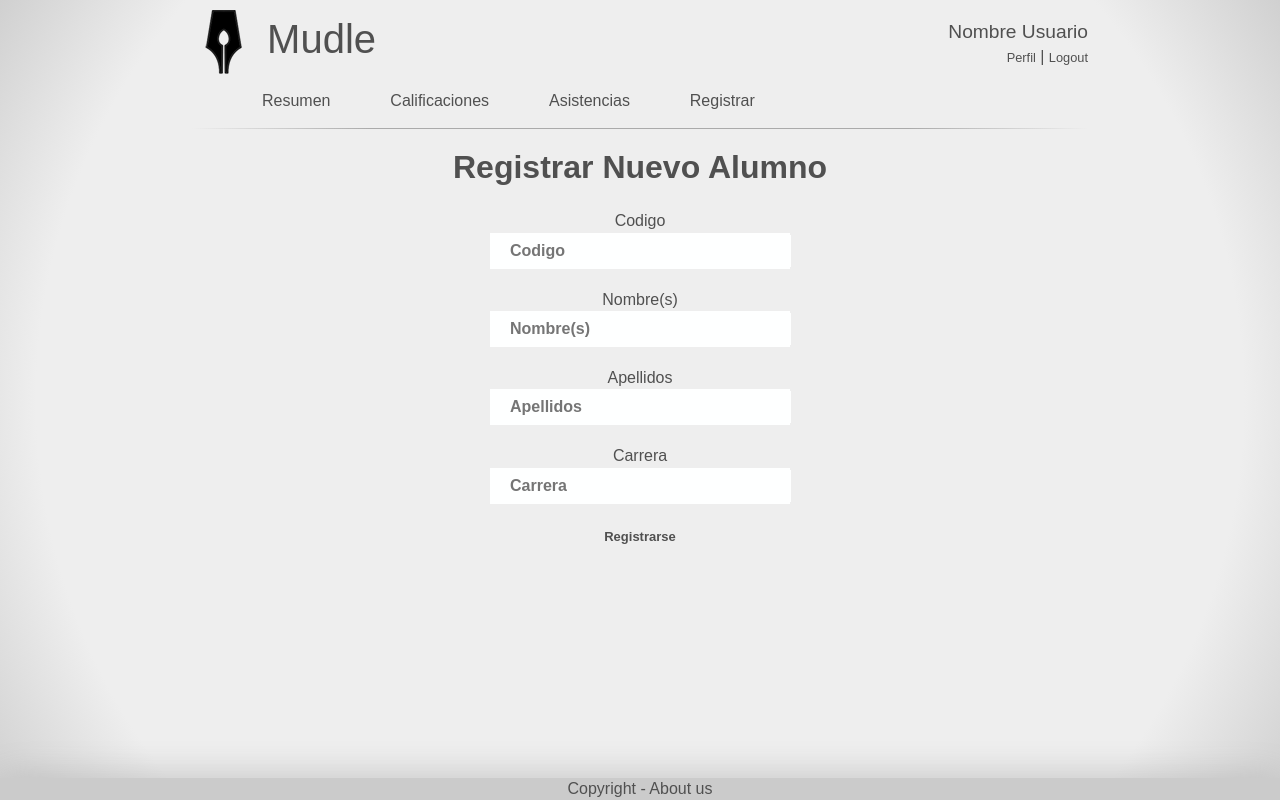
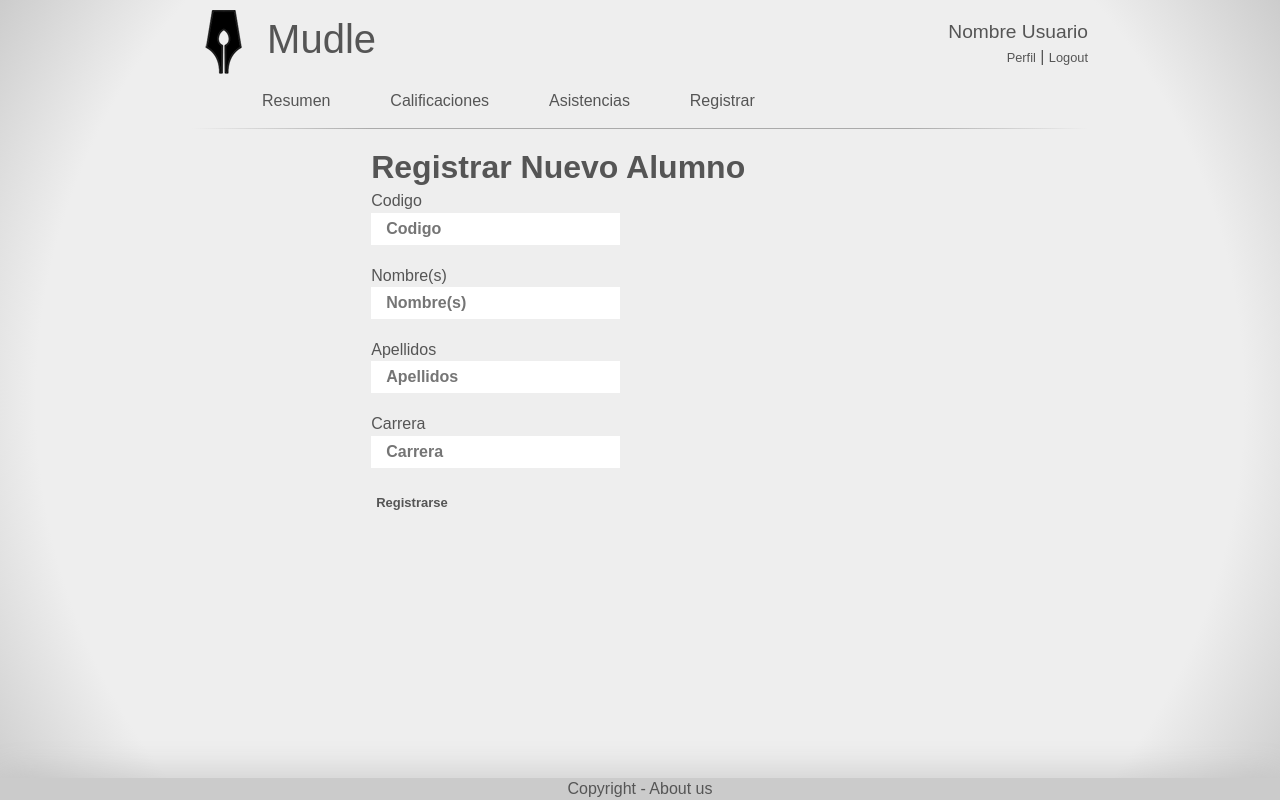
Before and after one commit to davidcavazos/user100, a PHP site: page /registrar.html in a window 1280 px wide. Run offline with PHP 8.4, Linux system fonts and the light colour scheme.

Commit message:
Cleaned up CSS and HTML

```diff
--- a/css/main.css
+++ b/css/main.css
@@ -98,25 +98,37 @@ textarea {
 }
 html {
   height: 100%;
-  background: #eeeeee;
-  background: -moz-radial-gradient(center, circle cover,  #eeeeee 0%, #eeeeee 80%, #d0d0d0 100%);
-  background: -webkit-gradient(radial, center center, 0px, center center, 100%, color-stop(0%,#eeeeee), color-stop(80%,#eeeeee), color-stop(100%,#d0d0d0));
-  background: -webkit-radial-gradient(center, circle cover,  #eeeeee 0%,#eeeeee 80%,#d0d0d0 100%);
-  background: -o-radial-gradient(center, circle cover,  #eeeeee 0%,#eeeeee 80%,#d0d0d0 100%);
-  background: -ms-radial-gradient(center, circle cover,  #eeeeee 0%,#eeeeee 80%,#d0d0d0 100%);
-  background: radial-gradient(circle at center,  #eeeeee 0%,#eeeeee 80%,#d0d0d0 100%);
-
-  color: #505050;
-}
-a {
-  text-decoration: none;
-  color: #505050;
-}
-a:hover {
-  color: #5050a0;
-}
-h1 {
-  margin: auto 0;
+  background: #eee;
+  background: -moz-radial-gradient(
+    center,
+    circle cover,
+    #eee 0%,
+    #eee 80%,
+    #ccc 100%) fixed;
+  background: -webkit-radial-gradient(
+    center,
+    circle cover,
+    #eee 0%,
+    #eee 80%,
+    #ccc 100%) fixed;
+  background: -o-radial-gradient(
+    center,
+    circle cover,
+    #eee 0%,
+    #eee 80%,
+    #ccc 100%) fixed;
+  background: -ms-radial-gradient(
+    center,
+    circle cover,
+    #eee 0%,
+    #eee 80%,
+    #ccc 100%) fixed;
+  background: radial-gradient(
+    circle at center,
+    #eee 0%,
+    #eee 80%,
+    #ccc 100%) fixed;
+  color: #555;
 }
 hr {
   float: none;
@@ -131,195 +143,153 @@ hr {
     color-stop(0, rgb(238,238,238)),
     color-stop(0.2, rgb(170,170,170)),
     color-stop(0.8, rgb(170,170,170)),
-    color-stop(1, rgb(238,238,238))
-  );
+    color-stop(1, rgb(238,238,238)));
   background-image: -moz-linear-gradient(
     left center,
     rgb(238,238,238) 0%,
     rgb(170,170,170) 20%,
     rgb(170,170,170) 80%,
-    rgb(238,238,238) 100%
-  );
+    rgb(238,238,238) 100%);
+}
+
+
+a {
+  color: #555;
+  text-decoration: none;
+}
+a:hover {
+  color: #55a;
+}
+h1 {
+  margin: auto;
 }
 input {
   border: none;
-  color: #505050;
-  background: #FEFFFF;
+  font-weight: bold;
+  height: 30px;
+  padding-left: 15px;
+  padding-right: 15px;
+  margin-bottom: 20px;
+  color: #555;
+  background: #fff;
 }
 input.button {
   background: #eee;
-  border: 0px;
-  color: #505050;
   font-size: 13px;
-  font-weight: bold;
-  height: 25px;
-  margin: 0 auto;
+  padding-left: 5px;
+  padding-right: 5px;
 }
-div.main {
-  width: 70%;
-  margin: 0 auto;
-  min-width: 500px;
+input#login, input#password {
+  width: 75%;
 }
 
 
-/* Header */
-div.main header div.logo {
+div.main {
+  width: 70%;
+  margin: auto;
+  min-width: 500px;
+}
+div.login {
+  margin: auto;
+  max-width: 400px;
+  min-width: 200px;
+  text-align: center;
+  width: 80%;
+}
+div.login header {
+  margin-top: 20%;
+  margin-bottom: 6px;
+}
+
+
+header div.logo {
   float: left;
   font-size: 250%;
   margin-top: 10px;
 }
-div.main header div.datos {
+header div.datos {
   float: right;
   text-align: right;
 }
-div.main header p {
+header p {
   font-size: 120%;
-  margin-bottom: 0em;
+  margin-bottom: 0px;
 }
-div.main header a {
+header a {
   font-size: 80%;
   text-decoration: none;
 }
 
 
-/* Menu */
-div.main nav ul {
+nav ul {
   list-style-type: none;
 }
-div.main nav ul li {
+nav ul li {
   float: left;
   margin: 0 3.5%;
 }
 
 
-/* Login */
-div.login header.content {
-  margin-top: 10%;
-  margin-bottom: 6px;
+article {
+  width: 60%;
+  margin: auto;
 }
-div.login .content {
-  margin: 0 auto;
-  max-width: 400px;
-  min-width: 200px;
-  text-align: center;
-  width: 80%;
-}
-section.content form.form-login {
-  margin: 0;
-  padding: 0;
-}
-div.login fieldset div.logon-field {
-  margin-top: 20px;
-  margin-bottom: 20px;
-}
-div.login div.logon-field div.input-content {
-  background: #FEFFFF;
-  margin: auto;
-  margin-bottom: 2px;
-  min-width: 184px;
-  width: 75%;
-}
-div.login div.input-content input#login,
-div.login div.input-content input#password {
-  border: none;
-  font-weight: bolder;
-  height: 30px;
-  padding-left: 20px;
-  margin: 2px 2px 2px 0px;
-  color: #505050;
-  background: #FEFFFF;
-  width: 93%;
-}
-div.login div.input-content input:focus {
-  background: #FEFFFF;
-  border-color: #E4FBFF;
-  box-shadow: inset 0 1px 5px #FEFFE7,
-                    0 1px #FDFFD2;
-  outline: none;/*quita el molesto borde anaranjado*/
-}
-div.login section.content#description {
-  padding-top: 40px;
-}
-
-
-/* Article */
-div.main article {
-  width: 60%;
-  margin: 0 auto;
-}
-div.main article table {
+table {
   border-collapse: collapse;
   width: 100%;
-  margin: 0 auto;
-  box-shadow: 0 3px 20px #B7B7B7;
+  margin: auto;
+  box-shadow: 0 3px 18px #aaa;
 }
-div.main article table thead tr {
+thead tr {
   border: 1px solid #aaa;
   background: #ccc;
 }
-div.main article table tbody td {
+tbody td {
   border: 1px solid #aaa;
   text-align: center;
 }
 
 
-/* Footer */
 footer {
   background: #cbcbcb;
   bottom: 0;
-  box-shadow: 0 0 35px #B7B7B7;
+  box-shadow: 0 0 35px #bbb;
   position: fixed;
   width: 100%;
   text-align: center;
 }
 
 
-
-
-
-
 @media screen and (max-width:500px){
-  div.login .content {
+  div.main {
+    width: 95%;
+    min-width: 150px;
+  }
+  div.login {
     width: 100%;
-  }
-
-
-  table, thead, tr, th, tbody, td {
-    display: block;
   }
   header div.logo img {
     width: 32px;
   }
-  div.main header div.logo {
+  header div.logo {
     font-size: 180%;
   }
-  div.main {
-    width: 90%;
-    min-width: 150px;
+  header p {
+    font-size: 100%;
   }
-  div.main header {
-    height: 80px;
+   header a {
+    font-size: 70%;
   }
-  div.main header div.datos {
-    //float: left;
-    //text-align: left;
+
+  article {
+    width: 95%;
+  }
+  table, thead, tr, th, tbody, td {
     display: block;
   }
-  div.main header p {
-    font-size: 100%;
-  }
-   div.main header a {
-    font-size: 70%;
-   }
-
-  div.main article {
-    width: 90%;
-  }
   td {
-    border: none;
-    border-bottom: 1px #B3B3B3 solid;
     position: relative;
-    padding-left: 45%;
+    padding-left: 40%;
   }
   thead tr {
     display: none;
@@ -328,17 +298,17 @@ footer {
     position: absolute;
     top: 1px;
     left: 1px;
-    width: 50%;
-    white-space: nowrap;
+    width: 40%;
+    font-weight: bold;
   }
-  td:nth-of-type(1):before {
+  table.resumen td:nth-of-type(1):before {
     content: "Alumno";
     background-color: #ccc;
   }
-  td:nth-of-type(2):before {
+  table.resumen td:nth-of-type(2):before {
     content: "Calificacion";
   }
-  td:nth-of-type(3):before {
+  table.resumen td:nth-of-type(3):before {
     content: "Asistencia";
   }
 }
--- a/index.html
+++ b/index.html
@@ -53,7 +53,7 @@
 
       <article>
         <h1>Resumen</h1>
-        <table>
+        <table class="resumen">
           <thead>
             <tr>
               <th>Alumno</th>
@@ -82,12 +82,11 @@
         <br />
         <br />
       </article>
-
     </div>
 
     <footer>Copyright - About us</footer>
 
-    <!-- asdf
+    <!--
     <script src="//ajax.googleapis.com/ajax/libs/jquery/1.9.1/jquery.min.js"></script>
     <script>window.jQuery || document.write('<script src="js/vendor/jquery-1.9.1.min.js"><\/script>')</script>
     <script src="js/plugins.js"></script>
--- a/registrar.html
+++ b/registrar.html
@@ -6,7 +6,7 @@
   <head>
     <meta charset="utf-8">
     <meta http-equiv="X-UA-Compatible" content="IE=edge,chrome=1">
-    <title>Mudle - Resumen</title>
+    <title>Mudle - Registrar</title>
     <meta name="description" content="">
     <meta name="viewport" content="width=device-width">
 
@@ -50,58 +50,36 @@
         </ul>
         <hr />
       </nav>
-	</div>
-	<div class="login">
 
-
-	<section class="content">
-	  <form class="form-register">
+      <article>
+        <form>
           <h1>Registrar Nuevo Alumno</h1>
           <fieldset>
-			<label class="warning"></label>
             <!--Codigo-->
-			<div class="logon-field">
             <label for="login">Codigo</label>
-			  <div class="input-content">
-				<input charset="UTF-8" id="login" name="login" placeholder="Codigo" type="text" />
-				<div class="clear"></div>
-			  </div>
-			</div>
+            <br />
+            <input charset="UTF-8" id="codigo" name="codigo" placeholder="Codigo" type="text" />
+            <br />
             <!--Nombre-->
-			<div class="logon-field">
             <label for="input-content">Nombre(s)</label>
-			  <div class="input-content">
-				<input charset="UTF-8" id="password" name="password" placeholder="Nombre(s)" type="text" />
-				<div class="clear"></div>
-			  </div>
-			</div>
+            <br />
+            <input charset="UTF-8" id="nombre" name="nombre" placeholder="Nombre(s)" type="text" />
+            <br />
             <!--Apellido-->
-			<div class="logon-field">
             <label for="input-content">Apellidos</label>
-			  <div class="input-content">
-				<input charset="UTF-8" id="password" name="password" placeholder="Apellidos" type="text" />
-				<div class="clear"></div>
-			  </div>
-			</div>
+            <br />
+            <input charset="UTF-8" id="apellidos" name="apellidos" placeholder="Apellidos" type="text" />
+            <br />
             <!--Carrera-->
-			<div class="logon-field">
             <label for="input-content">Carrera</label>
-			  <div class="input-content">
-				<input charset="UTF-8" id="password" name="password" placeholder="Carrera" type="text" />
-				<div class="clear"></div>
-			  </div>
-			</div>
-
+            <br />
+            <input charset="UTF-8" id="carrera" name="carrera" placeholder="Carrera" type="text" />
+            <br />
           </fieldset>
-		<div>
-
-			<input class="button" id="signUp" name="signUp" value="Registrarse" type="submit" />
-
-				<!--<div class="clear"></div>-->
-		  </div>
+          <input class="button" id="register" name="register" value="Registrarse" type="submit" />
         </form>
         <div class="clear"></div>
-		</section>
+      </article>
     </div>
 
     <footer>Copyright - About us</footer>
```
Also changed, not shown: asistencias.html (+2 -6 lines), calificaciones.html (+2 -6 lines), login.html (+33 -31 lines). Lines whose indentation alone changed are shown as unchanged.
